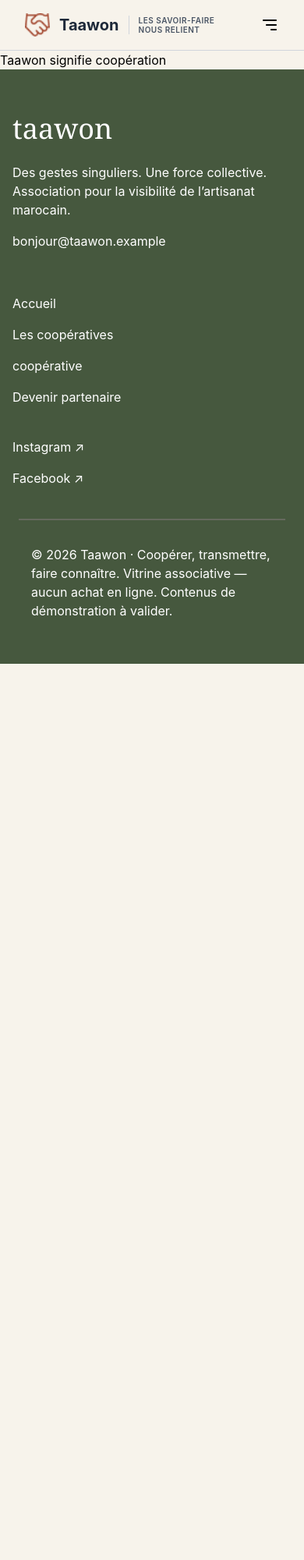
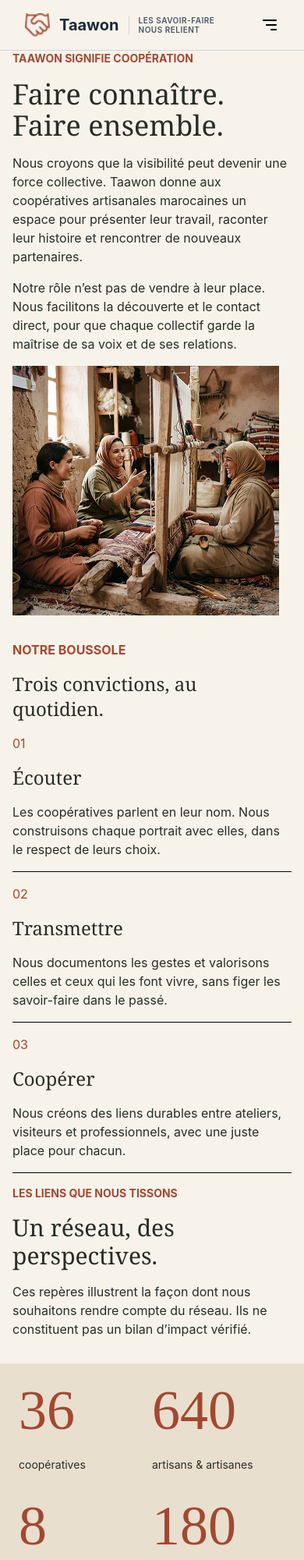
Before and after one commit to iaboudou/Taawon, a website: page a-propos.html in a window 390 px wide. Shown: the top 2000 px of the page at 78% size. Before the commit the page ends 851 px from the top, so only its background shows below. Drawn offline with Linux system fonts and the light colour scheme; a web font is replaced by a local one.

Commit message:
feat: au page a-propose

```diff
--- a/a-propos.html
+++ b/a-propos.html
@@ -72,9 +72,146 @@
     </nav>
 
 
+    <section class="px-4">
+
+        <div>
+            <p class="text-[#A34830] uppercase font-bold text-sm">Taawon signifie coopération</p>
+            <h1 class="font-serif text-4xl py-4 text-[#292D25]">Faire connaître.
+                Faire ensemble.</h1>
+                <p class="text-[#292D25] ">Nous croyons que la visibilité peut devenir une force collective. Taawon donne aux coopératives artisanales marocaines un espace pour présenter leur travail, raconter leur histoire et rencontrer de nouveaux partenaires.</p>
+                <p class="text-[#292D25] py-4">Notre rôle n’est pas de vendre à leur place. Nous facilitons la découverte et le contact direct, pour que chaque collectif garde la maîtrise de sa voix et de ses relations.</p>
+            </div>
+
+            <img src="assets/images/29.png" alt="image1">
+
+
+    </section>
+
+    <section class="px-4 py-8">
+
+        <p class="text-[#A34830] uppercase font-bold pb-4">Notre boussole</p>
+        <h2 class="font-serif text-2xl text-[#292D25]">Trois convictions, au quotidien.</h2>
+
+        <article class="text-[#292D25]">
+            <p class="text-[#A34830] pt-4">01</p>
+            <h3 class="font-serif text-2xl py-4">Écouter</h3>
+            <p class="pb-4">Les coopératives parlent en leur nom. Nous construisons chaque portrait avec elles, dans le respect de leurs choix.</p>
+
+        </article>
+         <hr class="border-t border-gray-400 ">
+
+         <article class="text-[#292D25]">
+            <p class="text-[#A34830] pt-4">02</p>
+            <h3 class="font-serif text-2xl py-4">Transmettre</h3>
+            <p class="pb-4">Nous documentons les gestes et valorisons celles et ceux qui les font vivre, sans figer les savoir-faire dans le passé.</p>
+
+        </article>
+         <hr class="border-t border-gray-400 ">
+
+
+         <article class="text-[#292D25]">
+            <p class="text-[#A34830] pt-4">03</p>
+            <h3 class="font-serif text-2xl py-4">Coopérer</h3>
+            <p class="pb-4">Nous créons des liens durables entre ateliers, visiteurs et professionnels, avec une juste place pour chacun.</p>
+
+        </article>
+         <hr class="border-t border-gray-400 ">
+
+
+        <div class="text-[#292D25]">
+            <p class="text-[#A34830] font-bold uppercase py-4 text-sm">Les liens que nous tissons</p>
+            <h3 class="font-serif text-3xl">Un réseau, des perspectives.</h3>
+            <p class="pt-4">Ces repères illustrent la façon dont nous souhaitons rendre compte du réseau. Ils ne constituent pas un bilan d’impact vérifié.</p>
+        </div>
+
+
+
+    </section>
+
+
     <section>
-        <p>Taawon signifie coopération</p>
+         <div class="grid grid-cols-2 gap-y-8 p-[var(--padding)] bg-[#E9DFCF] md:px-50">
+
+            <div class="flex flex-col gap-6">
+                <h1 class="font-['Cormorant_Garamond'] text-7xl md:text-8xl text-[var(--primarycolor)]">36</h1>
+                <h4 class="text-sm text-[#292D25]">coopératives</h4>
+            </div>
+
+            <div class="flex flex-col gap-6">
+                <h1 class="font-['Cormorant_Garamond'] text-7xl md:text-8xl text-[var(--primarycolor)]">640</h1>
+                <h4 class="text-sm text-[#292D25]">artisans & artisanes</h4>
+            </div>
+
+            <div class="flex flex-col gap-6">
+                <h1 class="font-['Cormorant_Garamond'] text-7xl md:text-8xl text-[var(--primarycolor)]">8</h1>
+                <h4 class="text-sm text-[#292D25]">régions représentées</h4>
+            </div>
+
+            <div class="flex flex-col gap-6">
+                <h1 class="font-['Cormorant_Garamond'] text-7xl md:text-8xl text-[var(--primarycolor)]">180</h1>
+                <h4 class="text-sm text-[#292D25]">produits présentés</h4>
+            </div>
+
+            <h4 class="col-span-2 pt-4 text-sm text-[#292D25]/70">
+                Repères illustratifs du réseau · données de démonstration, non vérifiées.
+            </h4>
+            </div>
+
     </section>
+
+     <section class="px-4 text-[#292D25]">
+
+
+    <p class="text-[#A34830] py-4 font-bold hover:text-orange-500 transition uppercase py-4 text-sm">Les visages de Taawon</p>
+    <p class="font-serif text-2xl pb-4">Une petite équipe, une même envie.</p>
+
+    <article class="bg-white">
+      <img src="assets/images/30.png" alt="argan" class="h-[230px] w-full object-cover object-[40%_70%]">
+
+      <div class="pl-4">
+
+        <h2 class="text-[#292D25] font-serif text-2xl py-2">Salma Berrada</h2>
+
+        <p class="text-xs text-[#A34830] font-bold">Coordination du réseau</p>
+
+        <p class="py-2">Elle accompagne les coopératives et veille à la qualité des liens.</p>
+
+      </div>
+
+    </article>
+
+   <article class="bg-white">
+      <img src="assets/images/31.png" alt="argan" class="h-[230px] w-full object-cover object-[40%_70%]">
+
+      <div class="pl-4">
+
+        <h2 class="text-[#292D25] font-serif text-2xl py-2">Salma Berrada</h2>
+
+        <p class="text-xs text-[#A34830] font-bold">Coordination du réseau</p>
+
+        <p class="py-2">Elle accompagne les coopératives et veille à la qualité des liens.</p>
+
+      </div>
+
+    </article>
+
+
+    <article class="bg-white">
+      <img src="assets/images/32.png" alt="argan" class="h-[230px] w-full object-cover object-[40%_70%]">
+
+      <div class="pl-4">
+
+        <h2 class="text-[#292D25] font-serif text-2xl py-2">Salma Berrada</h2>
+
+        <p class="text-xs text-[#A34830] font-bold">Coordination du réseau</p>
+
+        <p class="py-2">Elle accompagne les coopératives et veille à la qualité des liens.</p>
+
+      </div>
+
+    </article>
+
+  </section>
 
 
 
```
